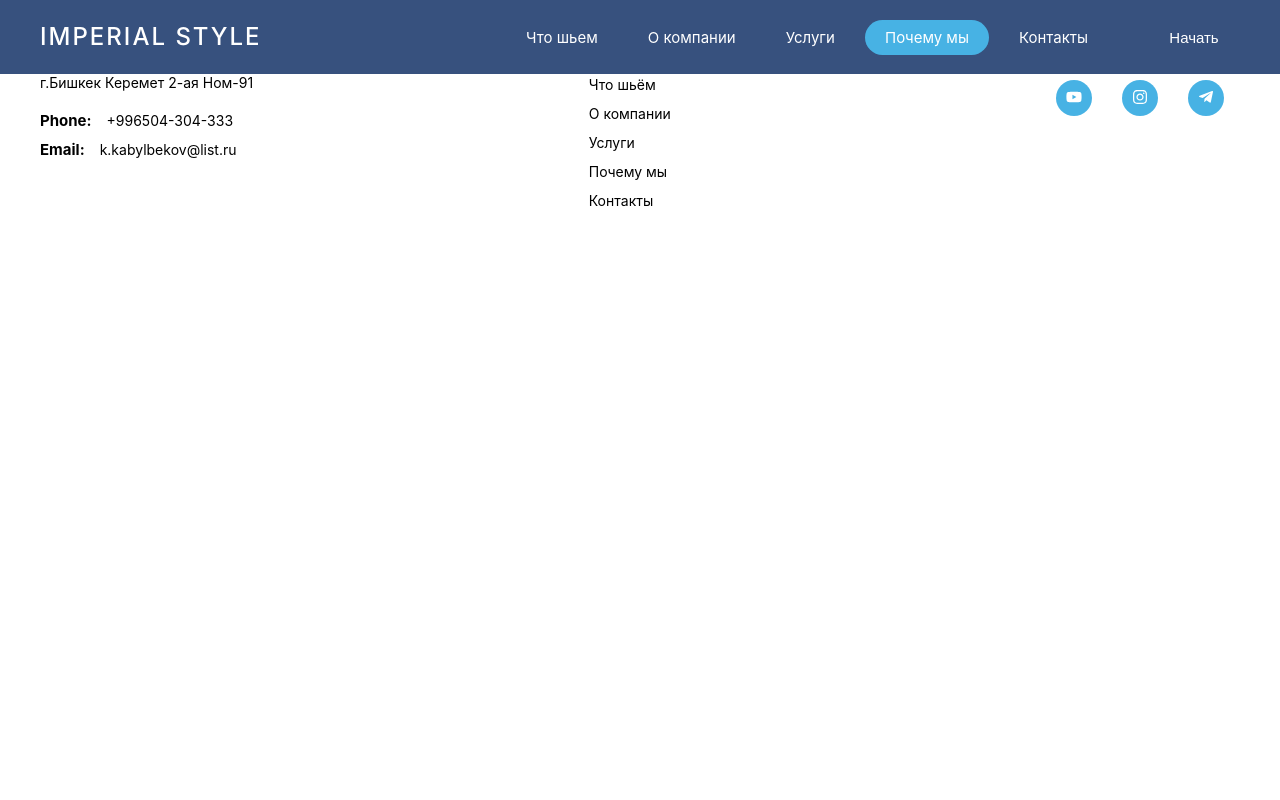
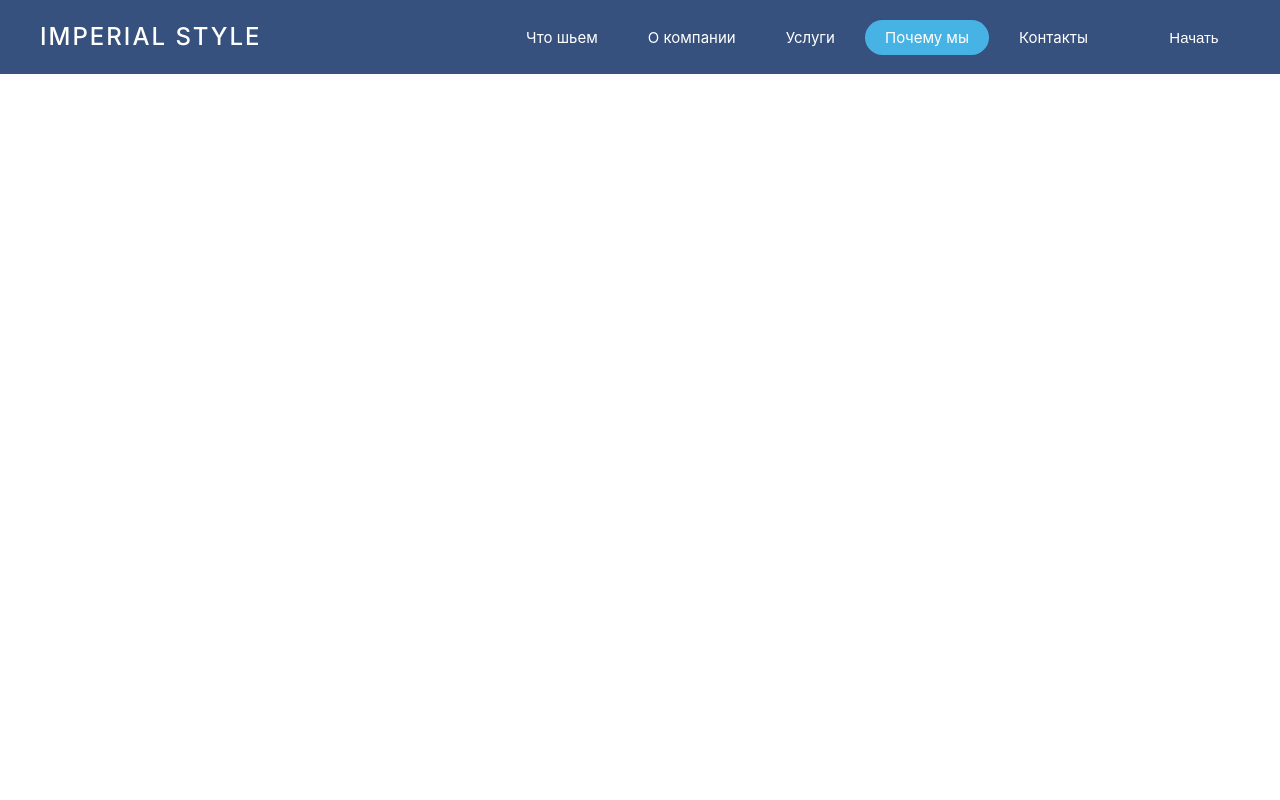
Before and after one commit to baiyastan/new-collection, a React (Create React App) app: page /why in a window 1280 px wide. Shown: the top 800 px of the page. Built offline with nearby package versions, Linux system fonts and the light colour scheme.

Commit message:
check email

```diff
--- /dev/null
+++ b/src/components/Why/index.jsx
@@ -0,0 +1,7 @@
+import React from "react";
+
+function WhyCom() {
+  return <div style={{ height: "1000px" }}></div>;
+}
+
+export default WhyCom;
--- a/src/components/about/About.jsx
+++ b/src/components/about/About.jsx
@@ -17,7 +17,7 @@ function About() {
             <div className='container'>
               <p>Компания IMPERIAL-STYLE - успешное швейное производство, базирующееся Кыргызстане и специализирующееся на создании высокачественной одежды для крупных маркетплейсов.</p>
               <p>Готовы исследовать мир стиля и качества? Присоединяйтесь к нашему телеграмм каналу <a href="#">"IMPERIAL-STYLE"!</a>Там вас ожидают  эксклюзивные предложения и актуальные цены.</p>
-              <p>Наше производство <br /> IMPERIAL HOLDING уже 6 лет успешно сотрудничает с оптовыми клиентами и выполнила более миллиона заказов для крупных маркетплейсов, таких как Wildberries и Ozon.</p>
+              <p>Наше производство <br /> IMPERIAL STYLE уже 6 лет успешно сотрудничает с оптовыми клиентами и выполнила более миллиона заказов для крупных маркетплейсов, таких как Wildberries и Ozon.</p>
               <p>Почему выбрать именно нас: <br /> -Мы специализируемся на пашиве разнообразной одежды и трикотажных изделий, всегда учитывая особенности фигур ваших покупателей <br /> -Гарантируем разработку лекал и образцов в течение 2-3 дней, в зависимости от сложности изделия, чтобы каждая деталь сидела идеально. <br /> -В нашем ассортименте широкий выбор фурнитуры и всегда актуальных трендовых тканей, чтобы удовлетворить требования самых взыскательных клиентов. <br /> -Наша производтсвенная мощность позволяет нам создавать до 20 тысяч изделий в месяц. <br /> -Минимальный объем заказа составляет 500 единиц на одну модель с учетом разных размеров.</p>
               <p>IMPERIAL STYLE - надежный и долгосрочный партнер более чем для 20 крупных брендов. Мы гарантируем высокое качество пошива, индивудиальный подход к каждому заказу и оперативное выполнение работ.</p>
               <p>Не уступите возмлжность получить выгодное предложение вашего бизнеса! Свяжитесь с нами уже сегодня через <a href="#">WhataApp</a></p>
--- a/src/components/contact/Contact.jsx
+++ b/src/components/contact/Contact.jsx
@@ -31,7 +31,7 @@ function Contact() {
                 </div>
                 <div className='contact-this-text'>
                   <h2>Email:</h2>
-                  <p>k.kabylbekov@list.ru</p>
+                  <p>imperial.style3@gmail.com</p>
                 </div>
               </div>
               <div className='contact-this'>
--- a/src/components/footer/Footer.jsx
+++ b/src/components/footer/Footer.jsx
@@ -29,7 +29,7 @@ function Footer() {
             <strong>Phone:</strong>+996504-304-333
           </p>
           <p>
-            <strong>Email:</strong>k.kabylbekov@list.ru
+            <strong>Email:</strong>imperial.style3@gmail.com
           </p>
         </div>
         <div className="footer-menu">
--- a/src/components/product/Product.jsx
+++ b/src/components/product/Product.jsx
@@ -26,22 +26,14 @@ function Product() {
       <div className="container">
         <div className="product-title">Какие изделия шьём</div>
         <div className="product-text">
-          Специализируемся на мужской, женской и детской одежде 1-2-3 слоя. Шьём
-          всё, кроме вязаных изделий и нежного белья
+          Специализируемся на женской одежде 1-2-3 слоя. Шьём всё, кроме вязаных
+          изделий и нежного белья
         </div>
         <div className="product-box">
           <div className="product-box-name">
             <ProductName
               onClickItem={(name) => console.log(name)}
-              items={[
-                "Платья",
-                "Рубашка",
-                "Брюки",
-                "Двойка",
-                "Футболка",
-                "Домашная одежда",
-                "Юбки",
-              ]}
+              items={["Платья", "Юбки"]}
             />
           </div>
           <div className="product-box-card">
--- a/src/pages/WhyPage.jsx
+++ b/src/pages/WhyPage.jsx
@@ -1,9 +1,12 @@
-import React from 'react'
+import React from "react";
+import WhyCom from "../components/Why";
 
 function WhyPage() {
   return (
-    <div>WhyPage</div>
-  )
+    <div>
+      <WhyCom />
+    </div>
+  );
 }
 
-export default WhyPage
+export default WhyPage;
```
